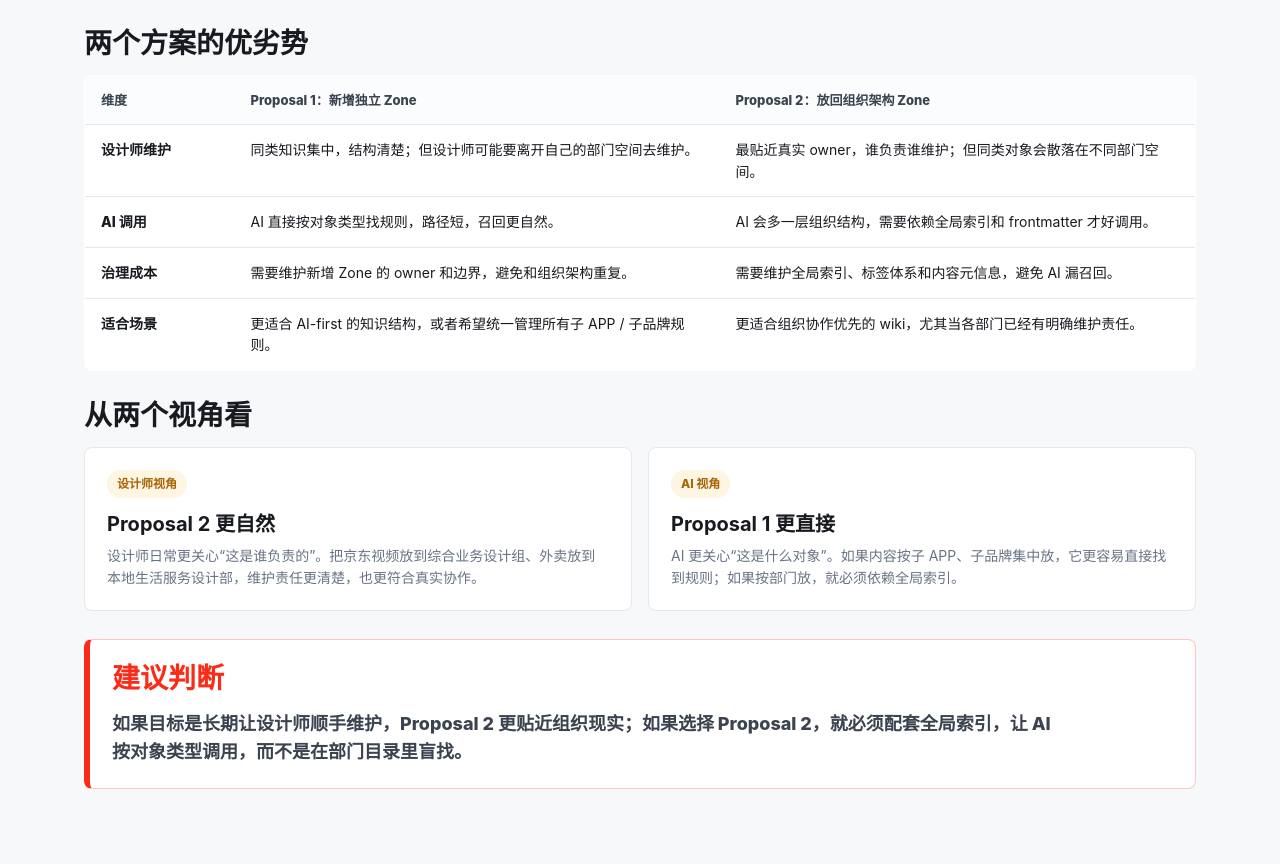
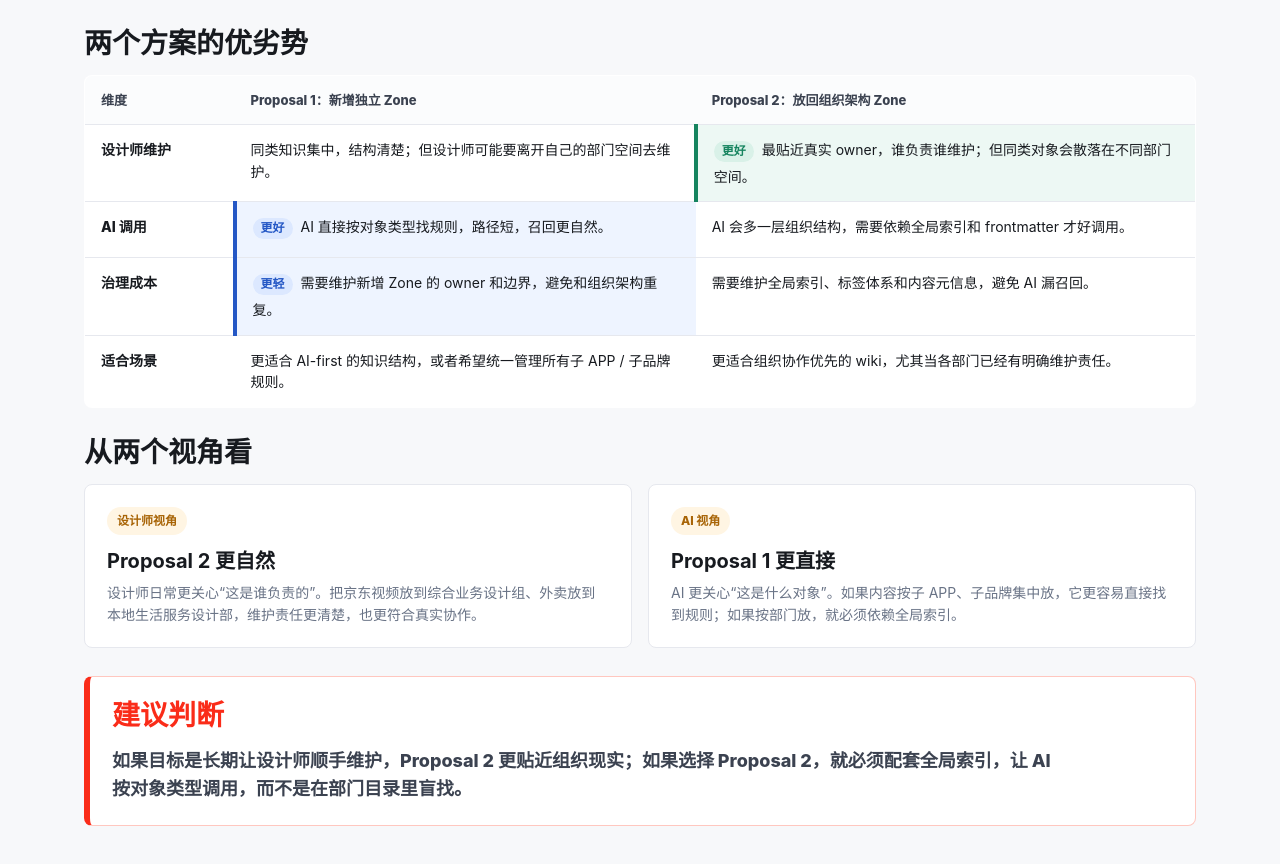
Before and after one commit to liuzhaoran88-rgb/jd-design-wiki-structure-proposal, a plain HTML site: page docs/zone-structure-proposal.html in a window 1280 px wide. Shown: the part 2493-3357 px from the top of the page. Drawn offline with Linux system fonts and the light colour scheme.

Commit message:
Mark better options in tradeoff table

```diff
--- a/docs/zone-structure-proposal.html
+++ b/docs/zone-structure-proposal.html
@@ -840,6 +840,44 @@
       font-weight: 800;
     }
 
+    td.better-blue,
+    td.better-green {
+      position: relative;
+      border-left: 4px solid transparent;
+    }
+
+    td.better-blue {
+      background: var(--soft-blue);
+      border-left-color: var(--blue);
+    }
+
+    td.better-green {
+      background: var(--soft-green);
+      border-left-color: var(--green);
+    }
+
+    .better-label {
+      display: inline-flex;
+      align-items: center;
+      margin: 0 8px 4px 0;
+      padding: 2px 8px;
+      border-radius: 999px;
+      font-size: 12px;
+      font-weight: 900;
+      line-height: 1.4;
+      white-space: nowrap;
+    }
+
+    .better-label.blue {
+      background: #dce8ff;
+      color: var(--blue);
+    }
+
+    .better-label.green {
+      background: #d9f1e8;
+      color: var(--green);
+    }
+
     pre {
       margin: 0;
       padding: 18px;
@@ -1128,16 +1166,16 @@
             <tr>
               <td>设计师维护</td>
               <td>同类知识集中，结构清楚；但设计师可能要离开自己的部门空间去维护。</td>
-              <td>最贴近真实 owner，谁负责谁维护；但同类对象会散落在不同部门空间。</td>
+              <td class="better-green"><span class="better-label green">更好</span>最贴近真实 owner，谁负责谁维护；但同类对象会散落在不同部门空间。</td>
             </tr>
             <tr>
               <td>AI 调用</td>
-              <td>AI 直接按对象类型找规则，路径短，召回更自然。</td>
+              <td class="better-blue"><span class="better-label blue">更好</span>AI 直接按对象类型找规则，路径短，召回更自然。</td>
               <td>AI 会多一层组织结构，需要依赖全局索引和 frontmatter 才好调用。</td>
             </tr>
             <tr>
               <td>治理成本</td>
-              <td>需要维护新增 Zone 的 owner 和边界，避免和组织架构重复。</td>
+              <td class="better-blue"><span class="better-label blue">更轻</span>需要维护新增 Zone 的 owner 和边界，避免和组织架构重复。</td>
               <td>需要维护全局索引、标签体系和内容元信息，避免 AI 漏召回。</td>
             </tr>
             <tr>
```
Also changed, not shown: zone-structure-proposal.html (+41 -3 lines).
